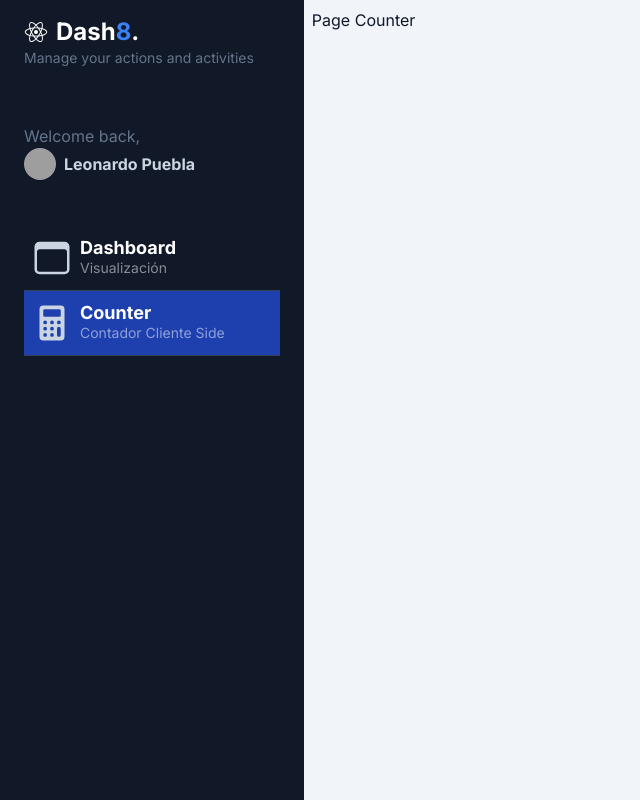
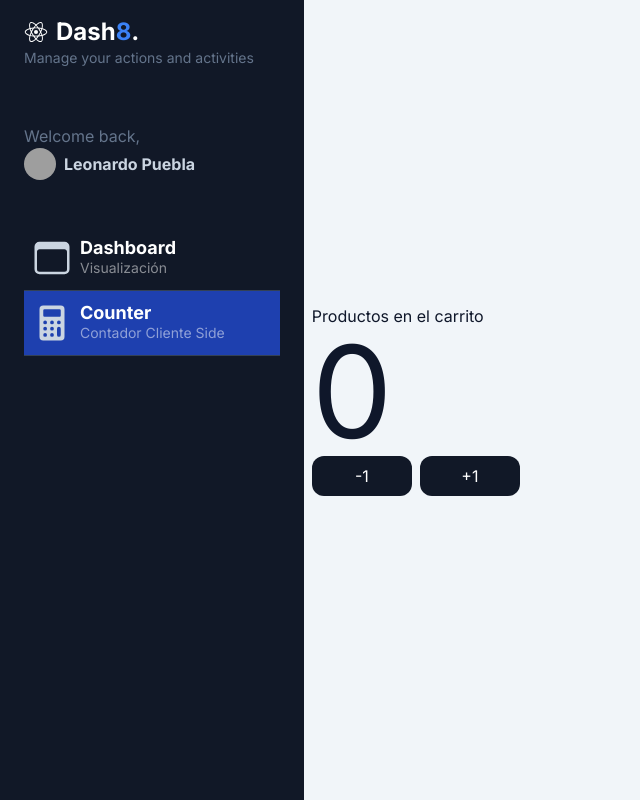
Before and after one commit to Leonardo-Robot-PostRock/Dashboard-page, a Next.js app: page /dashboard/counter in a window 1280 px wide. Shown: the whole page, without its empty margins (0-640 px from the left). Built offline with nearby package versions, Linux system fonts and the light colour scheme; grey boxes are pictures that could not be loaded.

Commit message:
aplicacion de contador

```diff
--- a/src/app/dashboard/counter/page.tsx
+++ b/src/app/dashboard/counter/page.tsx
@@ -1,7 +1,42 @@
+'use client';
+
+import { useState } from 'react';
+
+export const metadata = {
+	title: 'Counter Page',
+	description: 'SEO Title'
+}
+
 export default function CounterPage() {
+	const [count, setCount] = useState(0);
+
+	const increment = (): void => {
+		setCount((count) => count + 1);
+	};
+
+	const decrement = (): void => {
+		setCount((count) => count - 1);
+	};
+
 	return (
-		<div>
-			<h1>Page Counter</h1>
+		<div className='flex flex-col item-center justify-center w-full h-full'>
+			<span>Productos en el carrito</span>
+			<span className='text-9xl'>{count}</span>
+
+			<div className='flex'>
+				<button
+					className='flex items-center justify-center p-2 rounded-xl bg-gray-900 text-white hover:bg-gray-600 transition-all w-[100px] mr-2'
+					onClick={() => decrement()}
+				>
+					-1
+				</button>
+				<button
+					className='flex items-center justify-center p-2 rounded-xl bg-gray-900 text-white hover:bg-gray-600 transition-all w-[100px] mr-2'
+					onClick={() => increment()}
+				>
+					+1
+				</button>
+			</div>
 		</div>
 	);
 }
```
